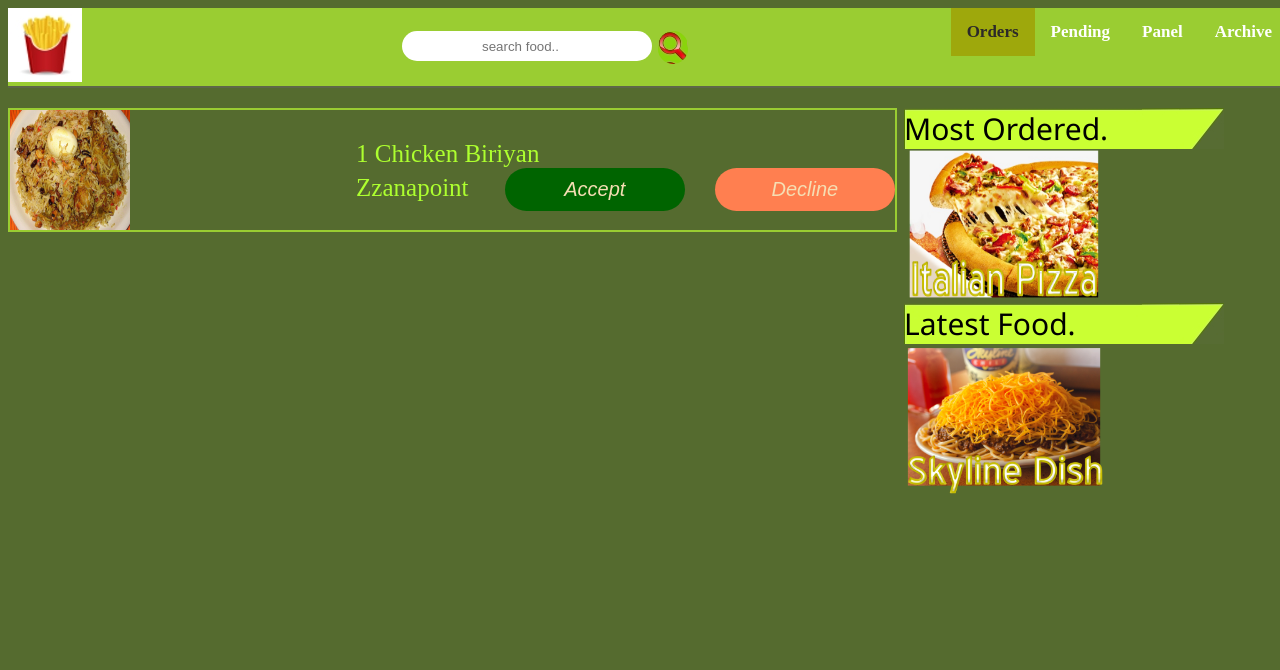
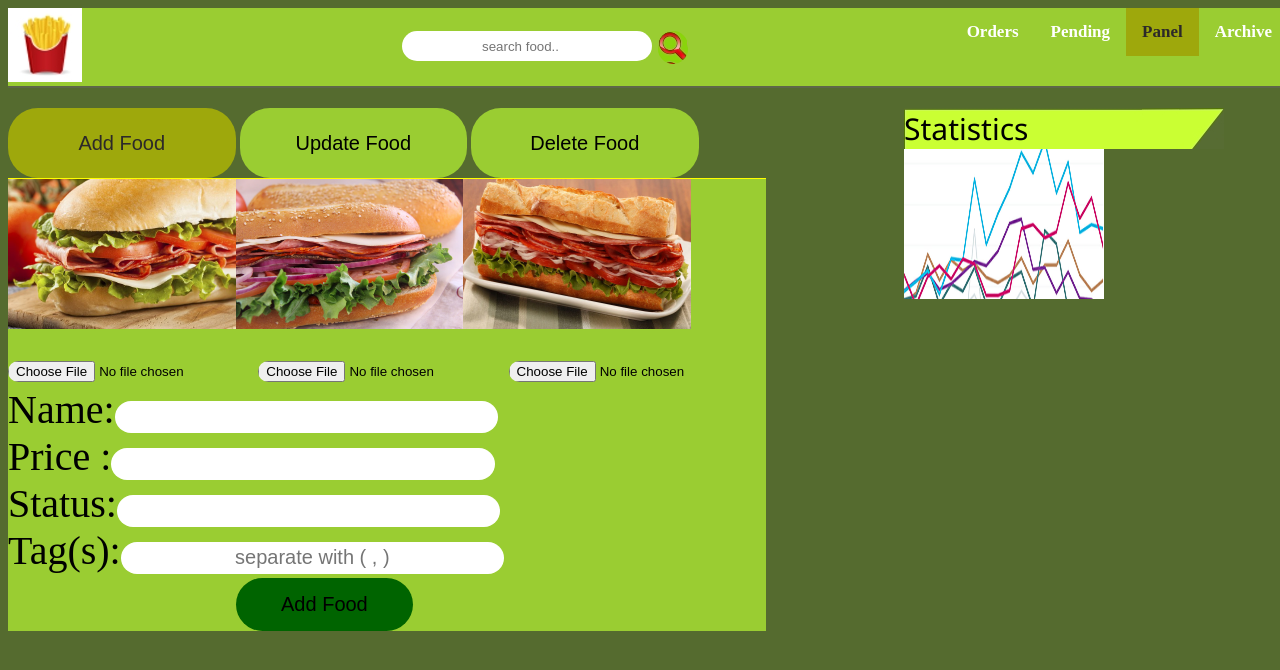
Before and after one commit to Luleherll/Fast-Food-Fast, a Flask app: page /admin in a window 1280 px wide. Shown: the top 670 px of the page. Run offline with Flask 2, Linux system fonts and the light colour scheme.

Commit message:
Start implementing admin's panel tab

```diff
--- a/APP/static/js/admin.js
+++ b/APP/static/js/admin.js
@@ -80,3 +80,34 @@ fetch('https://lule-persistent.herokuapp.com/api/v2/orders/', {
     divs.appendChild(div);
   });
 })
+
+
+document.getElementById('aFood').addEventListener('click', function() {
+    document.getElementById('yes').style.display='none';
+    fetch('https://lule-persistent.herokuapp.com/api/v2/menu', {
+    method: 'post',
+    mode: 'cors',
+	headers: new Headers({
+        'Content-Type': 'application/json',
+        'Authorization': 'Bearer '+sessionStorage.getItem('token')
+	}),
+	body: JSON.stringify({
+        "name": document.getElementById('newName').value,
+        "price": document.getElementById('newPrice').value,
+        "status": document.getElementById('newStatus').value,
+        "tags": document.getElementById('newTags').value
+	})
+}).then(function(response) {
+    console.log(response.status)
+    sessionStorage.setItem('status', response.status)
+    return response.json();
+}).then(function(res) {
+    console.log(res)
+    var status=sessionStorage.getItem('status')
+    console.log(res.msg)
+
+	if(status==201){
+		document.getElementById('info').innerText=res.msg
+	    document.getElementById('myModal').style.display='block';
+	}
+})})
--- a/APP/static/js/index.js
+++ b/APP/static/js/index.js
@@ -47,7 +47,7 @@ document.getElementById("login").addEventListener("click", function() {
 
    }).then(function(response) {return response.json();}).then(function(res) {
 	   if(res.msg!==undefined){
-		   sessionStorage.setItem('data', JSON.stringify({menu:menu}));
+		   sessionStorage.setItem('data', JSON.stringify({menu:res}));
 	        window.location.replace('http://localhost:5000/home')
 	   }else{
 		sessionStorage.setItem('data', JSON.stringify({orders:res}));
--- a/APP/static/js/main.js
+++ b/APP/static/js/main.js
@@ -42,3 +42,50 @@ function current(n) {
     edits[slideIndex-1].style.display = "block";
     opts[slideIndex-1].className += " active";
   }
+  function check(data,action) {
+    var status=sessionStorage.getItem('status')
+    sessionStorage.removeItem('status')
+    var alert=document.createElement('div')
+    var message=document.createElement('span')
+    var close=document.createElement('span')
+
+    if(action=='add'){
+        var div=document.getElementsByClassName('editors')[0]
+    }else if(action=='update'){
+        var div=document.getElementsByClassName('editors')[1]
+    }else{var div=document.getElementsByClassName('editors')[2]}
+
+    alert.setAttribute('id', 'alert')
+
+    close.setAttribute('id', 'close')
+    close.addEventListener('click', function () {
+        alert.style.display='none';
+    })
+
+	if(status==201){
+		document.getElementById('info').innerText=data.msg
+	    document.getElementById('myModal').style.display='block';
+	}else if(status==400){
+		message.innerText=data.error;
+		alert.style.background='rgb(224, 22, 22)'
+        alert.appendChild(message)
+        alert.appendChild(close)
+        div.insertBefore(alert,document.getElementsByTagName('div'))
+	}else{
+		if(data.msg!==undefined){
+			document.getElementById('msg').innerText=data.msg;
+            var alert=document.getElementById('confirm1')
+	        alert.style.display='block';
+	        alert.style.background='rgb(233, 139, 16)';
+		}else if(j.error!==undefined){
+			document.getElementById('msg').innerText=data.error;
+            var alert=document.getElementById('confirm1')
+	        alert.style.display='block';
+	        alert.style.background='rgb(233, 139, 16)';
+		}else{
+			document.getElementById('msg').innerText=data;
+            var alert=document.getElementById('confirm1')
+	        alert.style.display='block';
+	        alert.style.background='rgb(233, 139, 16)';
+		}
+  }}
--- a/APP/templates/admin.html
+++ b/APP/templates/admin.html
@@ -12,7 +12,7 @@
         <script src="static/js/main.js"></script>
 
 </head>
-<body onload="current(4), opt(1)">
+<body onload="current(2), opt(1)">
     <header>
     <nav class="nav-bar">
     <img src="static/images/icon.jpg">
@@ -60,12 +60,17 @@
         <div class="editors action fade">
             <img src="images/big1.jpg" alt="empty"><img src="images/big2.jpg" alt="empty"><img src="images/big3.jpg" alt="empty"><br>
             <input type="file"><input type="file"><input type="file">
-            <div>Name:<input type="text"></div>
-            <div>Price :<input type="text"></div>
-            <div>Units :<input type="text" placeholder="eg. plates, rolls"></div>
-            <div>Status:<input type="text"></div>
-            <div>Tag(s):<input type="text" placeholder="separate with ( , )"></div>
-            <div><input type="button" value="Add Food"></div>
+            <div>Name:<input id="newName" type="text"></div>
+            <div>Price :<input id="newPrice" type="text"></div>
+            <div>Status:<input id="newStatus" type="text"></div>
+            <div>Tag(s):<input id="newTags" type="text" placeholder="separate with ( , )"></div>
+            <div><input id="aFood" type="button" value="Add Food"></div>
+            <div id="myModal" class="modal">
+        <div class="modal-content">
+            <span id="info"></span>
+            <input id="remove" class="close" type="button" value='Continue'>
+        </div>
+      </div>
         </div>
         <div class="editors action fade">
                 <img src="images/bil2.jpg" alt="empty"><img src="images/bil3.jpg" alt="empty"><img src="images/bil4.jpg" alt="empty"><br>
@@ -78,11 +83,10 @@
                 <option>Skyline dish</option>
                 <option>Pizza</option>
                 </select></div>
-                <div>Price :<input type="text" placeholder="Ush 30000"></div>
-                <div>Units :<input type="text" placeholder="plates"></div>
-                <div>Status:<input type="text" placeholder="Available"></div>
-                <div>Tag(s):<input type="text" placeholder="Dish"></div>
-                <div><input type="button" value="Update Food"></div>
+                <div>Price :<input id="uPrice" type="text" placeholder="Ush 30000"></div>
+                <div>Status:<input id="uStatus" type="text" placeholder="Available"></div>
+                <div>Tag(s):<input id="uTags" type="text" placeholder="Dish"></div>
+                <div><input id="uFood" type="button" value="Update Food"></div>
         </div>
         <div class="editors action fade">
                 <img src="images/taco2.jpg" alt="empty"><img src="images/Taco3.jpg" alt="empty"><img src="images/taco4.jpg" alt="empty"><br>
@@ -95,11 +99,10 @@
                         <option>Skyline dish</option>
                         <option>Pizza</option>
                     </select></div>
-                <div>Price :<input type="text" placeholder="Ush 15000"></div>
-                <div>Units :<input type="text" placeholder="None"></div>
-                <div>Status:<input type="text" placeholder="Unavailable"></div>
-                <div>Tag(s):<input type="text" placeholder="Meal"></div>
-                <div><input type="button" value="Remove Food"></div>
+                <div>Price :<input id="dPrice" type="text" placeholder="Ush 15000"></div>
+                <div>Status:<input id="dStatus" type="text" placeholder="Unavailable"></div>
+                <div>Tag(s):<input id="dTags" type="text" placeholder="Meal"></div>
+                <div><input id="dfood" type="button" value="Remove Food"></div>
         </div>
     </div>
     <div class="slides fade">
@@ -134,6 +137,14 @@
             <input class="accept" id="a" type="button" onclick="current(3)" value="Accept"><input class="decline" id="d" type="button" onclick="current(1)" value="Decline"></div>
         </span>
 
+
+   <div id="confirm1" class="fade">
+        <span id="msg"></span>
+        <span id="close">X</span>
+    </div>
+    <div id="confirm2" class="fade">
+        <span id="msg"></span>
+        <span id="close">X</span>
     </div>
     <script src="static/js/admin.js"></script>
 </body>
```
Also changed, not shown: APP/static/css/style.css (+40 -0 lines).
